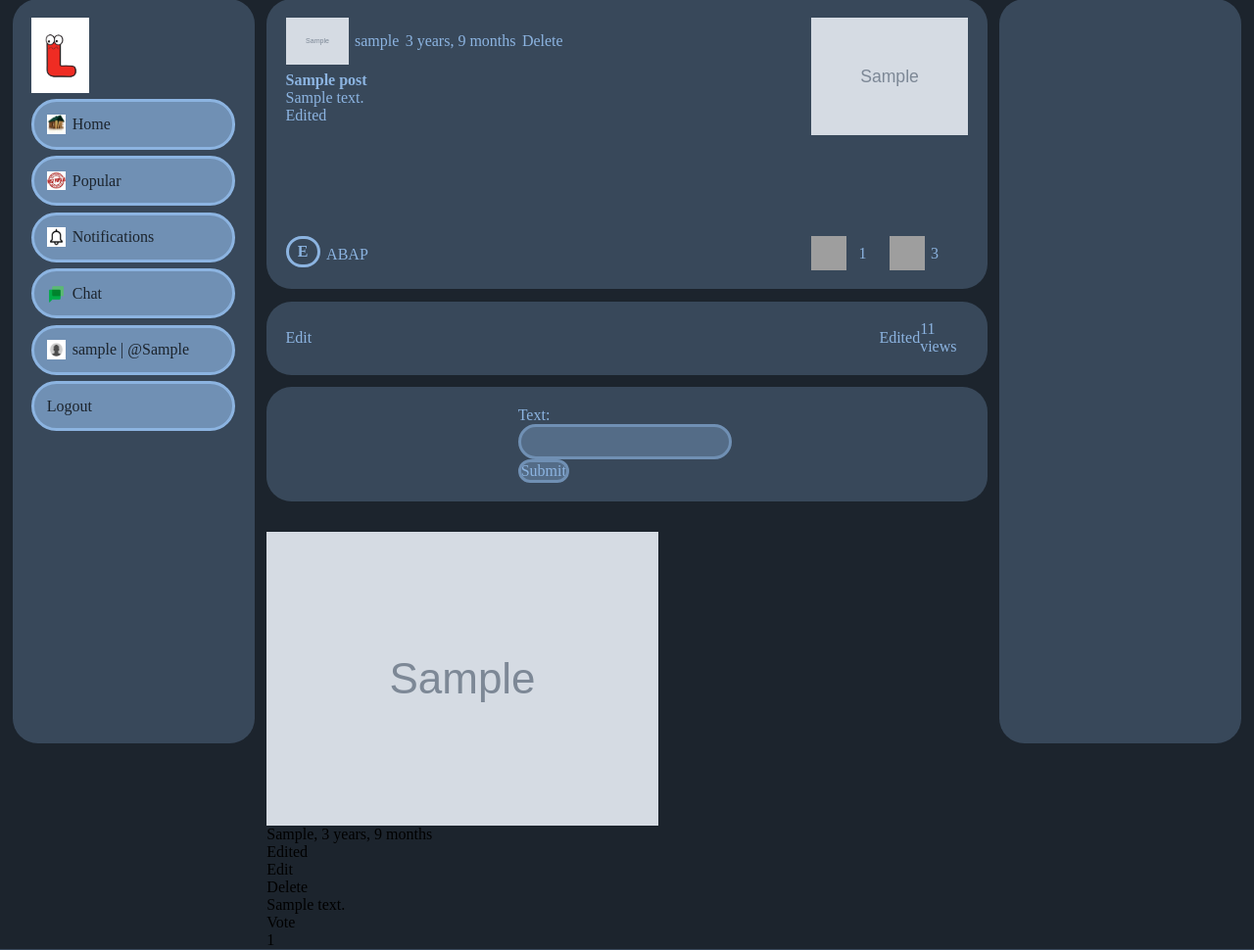
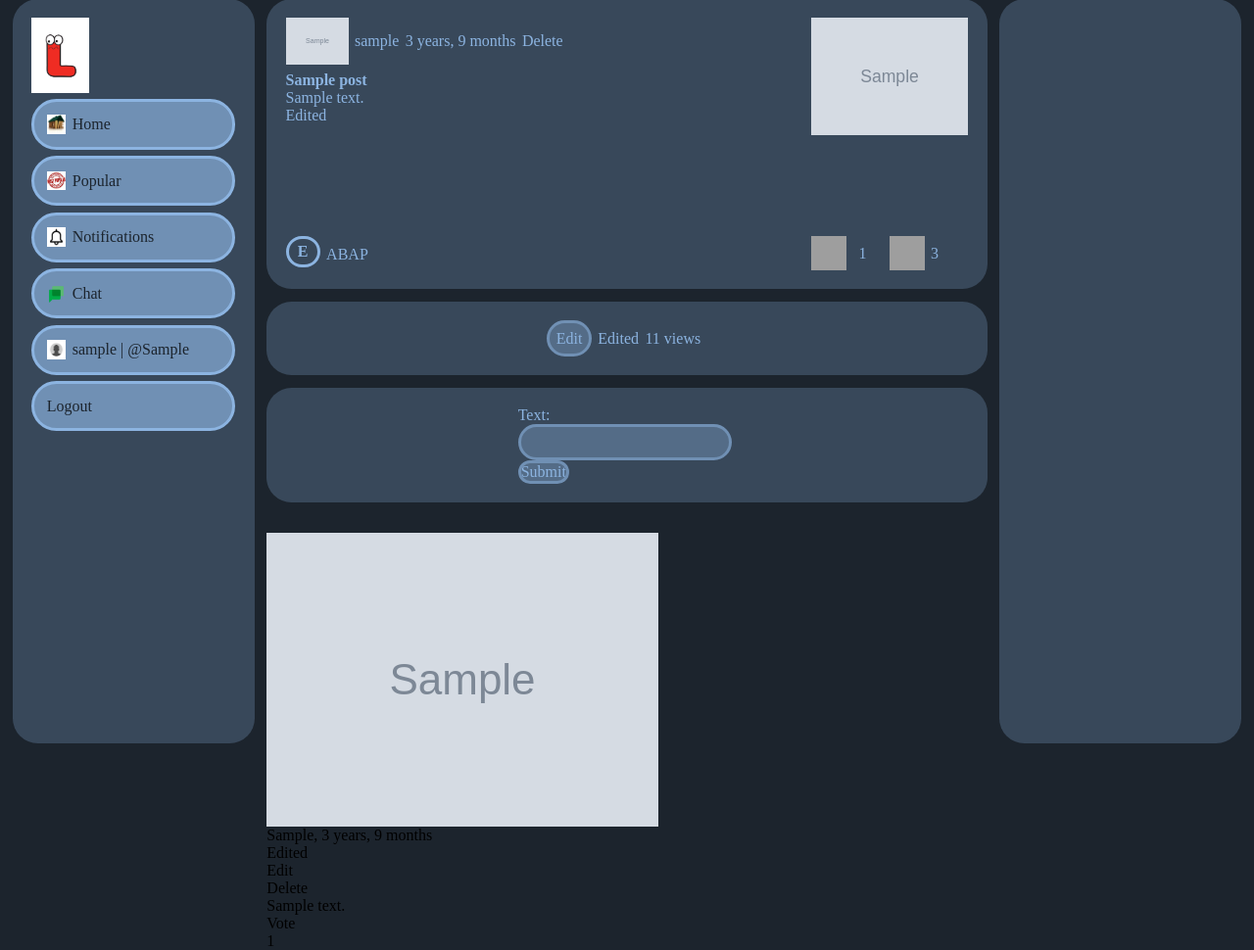
Before and after one commit to YaBoyya/Litter, a Django app: page /post/1 in a window 1280 px wide. Shown: the part 17-987 px from the top of the page at 98% size. Run offline with Django 5.2, Linux system fonts and the light colour scheme; a user stored in the database is signed in; data comes from the database, SQL or seed files in the repository; tables that the repository leaves empty hold one stand-in row (values such as "Sample post"); grey boxes marked "Sample" are stand-in pictures; grey boxes are pictures that could not be loaded.

Commit message:
Improve details_post page a little more

```diff
--- /dev/null
+++ b/core/static/css/details_post.css
@@ -0,0 +1,7 @@
+.edit-status-list * {
+  margin-right: var(--small-gap);
+  width: auto;
+}
+#edit-button {
+  padding: var(--small-gap);
+}
--- a/core/templates/core/details_post.html
+++ b/core/templates/core/details_post.html
@@ -3,6 +3,7 @@
 
 {% block cssjs %}
 <link rel="stylesheet" href="{% static 'core/css/post-template.css' %}" type="text/css">
+<link rel="stylesheet" href="{% static 'core/css/details_post.css' %}" type="text/css">
 {% endblock %}
 
 {% block content %}
@@ -10,12 +11,12 @@
   <li>
     {% include 'core/post-template.html' %}
   </li>
-    <li class="center">
+  <li class="center edit-status-list">
     {% if request.user == post.user %}
-    <a href="{% url 'core:edit-post' post.id %}">Edit</a>
+    <a id="edit-button" class="button" href="{% url 'core:edit-post' post.id %}">Edit</a>
     {% endif %}
     {% if post.was_edited %}
-    <small><bold>Edited</bold></small>
+    <bold>Edited</bold>
     {% endif %}
     <small>{{ post.views }} views</small>
   </li>
```
Lines whose indentation alone changed are shown as unchanged.
